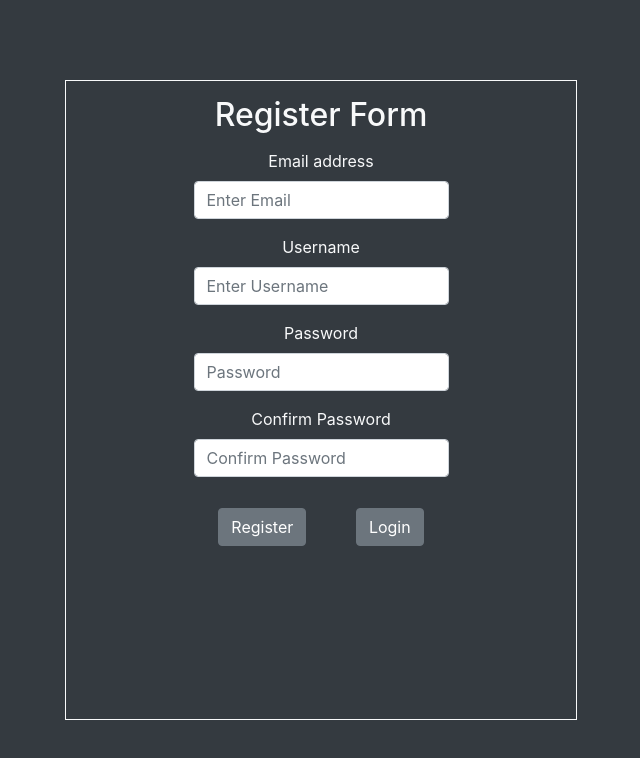
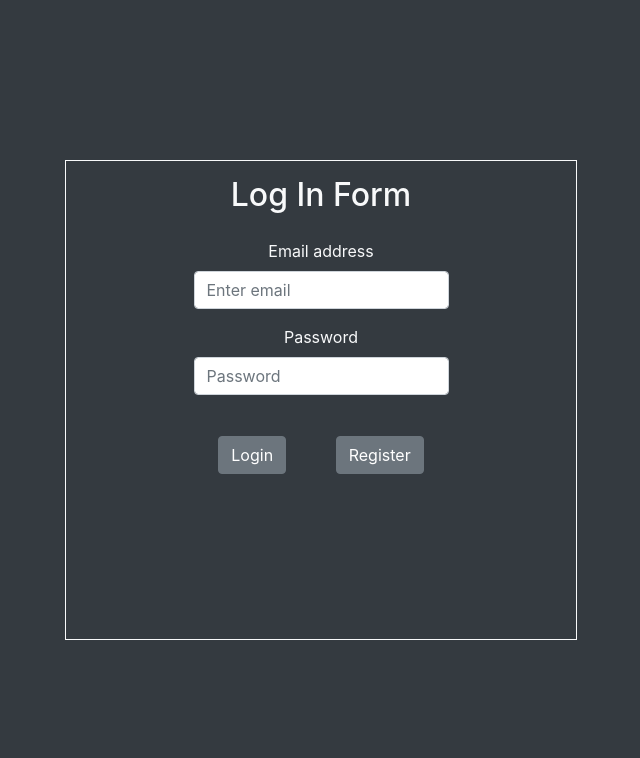
Before and after one commit to ikim1991/my-dashboard-app, a React (Create React App) app: page / in a window 1280 px wide. Shown: the top 758 px of the page, without its empty margins (319-959 px from the left). Built offline with nearby package versions, Linux system fonts and the light colour scheme.

Commit message:
Connect LogIn and Register API

```diff
--- a/src/App.js
+++ b/src/App.js
@@ -22,7 +22,7 @@ function App(props) {
 
   return (
     <div className="App">
-      <Register/>
+      <LogIn/>
     </div>
   );
 }
--- a/src/actions.js
+++ b/src/actions.js
@@ -16,6 +16,8 @@ export const userLogin = (credentials) => (dispatch) => {
 
 export const registerUser = (credentials) => (dispatch) => {
   dispatch({type: "REGISTER_PENDING"})
+  console.log(credentials)
+  console.log(`${process.env.REACT_APP_BACKEND_URL}users`)
   fetch(`${process.env.REACT_APP_BACKEND_URL}users`, {
     method: 'post',
     headers: {
--- a/src/components/Register.js
+++ b/src/components/Register.js
@@ -29,7 +29,7 @@ function Register(props){
 
     if(credentials[0].length > 0 && credentials[1].length > 0 && credentials[2].length > 0 && credentials[3].length > 0){
       if(credentials[2] === credentials[3]){
-        registerUser(credentials)
+        onRegisterUser(credentials)
       }else{
         console.log("RUN SCRIPT")
       }
```
